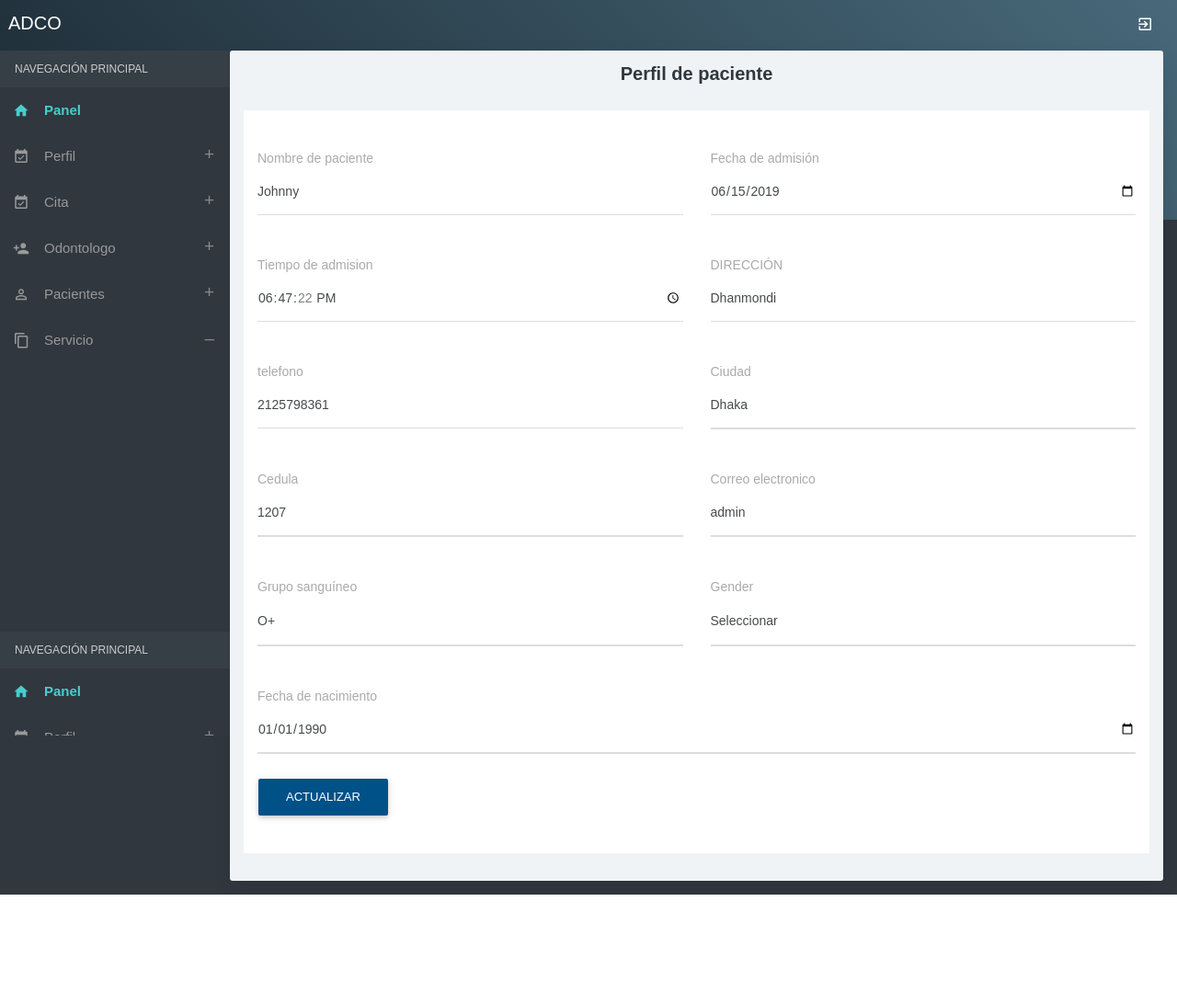
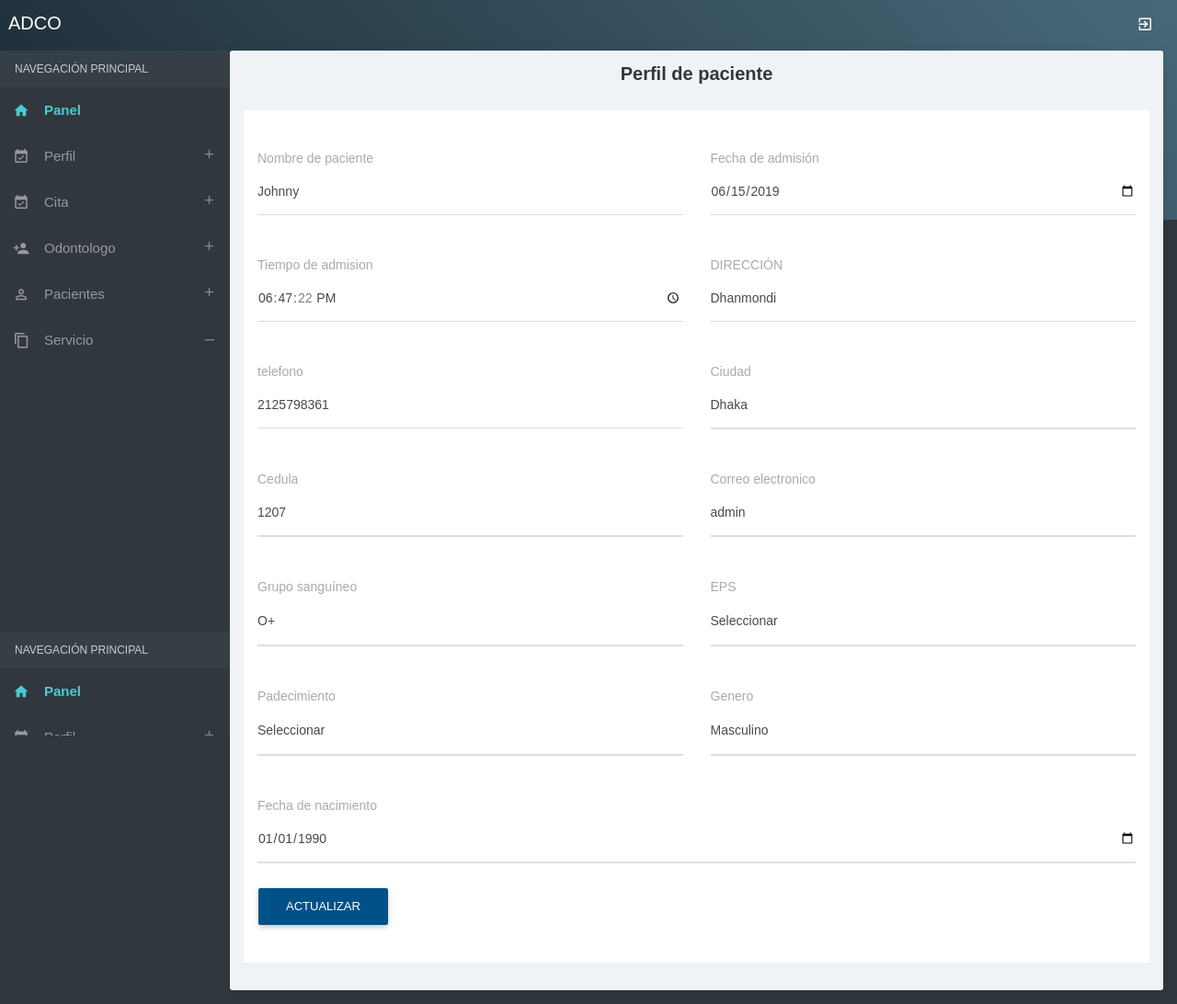
Before and after one commit to EdwinEc09/proyecto-final-php, a PHP site: page /patientprofile.php in a window 1280 px wide. Shown: the whole page at 92% size. Before the commit the page ends 973 px from the top, so only its background shows below. Run offline with PHP 8.4, Linux system fonts and the light colour scheme; the visitor is signed in with stand-in values (Sample User, id 1); data comes from the database, SQL or seed files in the repository; some libraries are stand-ins or nearby versions.

Commit message:
citas de pacientes

```diff
--- a/hospital-management/DATABASE FILE/ohmsphp.sql
+++ b/hospital-management/DATABASE FILE/ohmsphp.sql
@@ -297,6 +297,8 @@ CREATE TABLE `patient` (
   `loginid` varchar(50) NOT NULL,
   `password` varchar(25) NOT NULL,
   `bloodgroup` varchar(20) NOT NULL,
+  `EPS` varchar(25) NOT NULL,
+  `suffering` varchar(25) NOT NULL,
   `gender` varchar(10) NOT NULL,
   `dob` date NOT NULL,
   `status` varchar(10) NOT NULL
@@ -307,7 +309,7 @@ CREATE TABLE `patient` (
 --
 
 INSERT INTO `patient` (`patientid`, `patientname`, `admissiondate`, `admissiontime`, `address`, `mobileno`, `city`, `pincode`, `loginid`, `password`, `bloodgroup`, `gender`, `dob`, `status`) VALUES
-(1, 'Johnny', '2019-06-15', '18:47:22', 'Dhanmondi', '2125798361', 'Dhaka', '1207', 'admin', '123456789', 'O+', 'MALE', '1990-01-01', 'Activo');
+(1, 'Johnny', '2019-06-15', '18:47:22', 'Dhanmondi', '2125798361', 'Dhaka', '1207', 'admin', '123456789', 'O+', 'Masculino', '1990-01-01', 'Activo');
 
 -- --------------------------------------------------------
 
--- a/hospital-management/patientprofile.php
+++ b/hospital-management/patientprofile.php
@@ -2,7 +2,7 @@
 include("adheader.php");
 include("dbconnection.php");
 if (isset($_POST['submit'])) {
-	$sql = "UPDATE patient SET patientname='$_POST[patientname]',admissiondate='$_POST[admissiondate]',admissiontime='$_POST[admissiontme]',address='$_POST[address]',mobileno='$_POST[mobilenumber]',city='$_POST[city]',pincode='$_POST[pincode]',loginid='$_POST[loginid]',bloodgroup='$_POST[select2]',gender='$_POST[select3]',dob='$_POST[dateofbirth]' WHERE patientid='$_SESSION[patientid]'";
+	$sql = "UPDATE patient SET patientname='$_POST[patientname]',admissiondate='$_POST[admissiondate]',admissiontime='$_POST[admissiontme]',address='$_POST[address]',mobileno='$_POST[mobilenumber]',city='$_POST[city]',pincode='$_POST[pincode]',loginid='$_POST[loginid]',bloodgroup='$_POST[select2]',EPS='$_POST[select3]',suffering='$_POST[select4]',gender='$_POST[select5]',dob='$_POST[dateofbirth]' WHERE patientid='$_SESSION[patientid]'";
 	if ($qsql = mysqli_query($con, $sql)) {
 		echo "<script>alert('registro del paciente actualizado exitosamente...');</script>";
 	} else {
@@ -143,9 +143,53 @@ if (isset($_SESSION['patientid'])) {
 							<div class="col-sm-6">
 								<div class="form-group">
 									<div class="form-line">
-										<label for="">Gender</label>
+										<label for="">EPS</label>
 										<div class="form-line">
 											<select name="select3" id="select3" class="form-control show-tick">
+												<option value="" selected="" hidden="">Seleccionar</option>
+												<?php
+												$arr = array("Sura", "Conmeva", "Sanitas", "Coosalud");
+												foreach ($arr as $val) {
+													if ($val == $rsedit['EPS']) {
+														echo "<option value='$val' selected>$val</option>";
+													} else {
+														echo "<option value='$val'>$val</option>";
+													}
+												}
+												?>
+											</select>
+										</div>
+									</div>
+								</div>
+							</div>
+							<div class="col-sm-6">
+								<div class="form-group">
+									<div class="form-line">
+										<label for="">Padecimiento</label>
+										<div class="form-line">
+											<select name="select4" id="select4" class="form-control show-tick">
+												<option value="" selected="" hidden="">Seleccionar</option>
+												<?php
+												$arr = array("Hipertensión", "Diabetes", "Alergia", "Artritis", "Problemas auditivos ovisión");
+												foreach ($arr as $val) {
+													if ($val == $rsedit['suffering']) {
+														echo "<option value='$val' selected>$val</option>";
+													} else {
+														echo "<option value='$val'>$val</option>";
+													}
+												}
+												?>
+											</select>
+										</div>
+									</div>
+								</div>
+							</div>
+							<div class="col-sm-6">
+								<div class="form-group">
+									<div class="form-line">
+										<label for="">Genero</label>
+										<div class="form-line">
+											<select name="select5" id="select5" class="form-control show-tick">
 												<option value="" selected="" hidden="">Seleccionar</option>
 												<?php
 												$arr = array("Masculino", "Femenino");
```
Also changed, not shown: hospital-management/patientappointment.php (+5 -5 lines).
